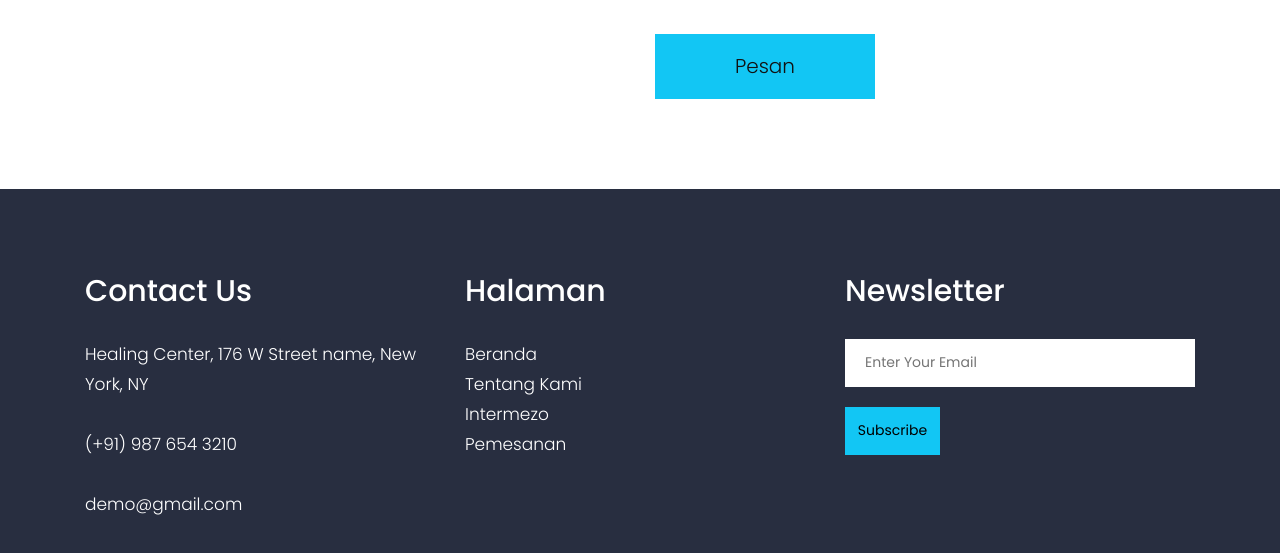
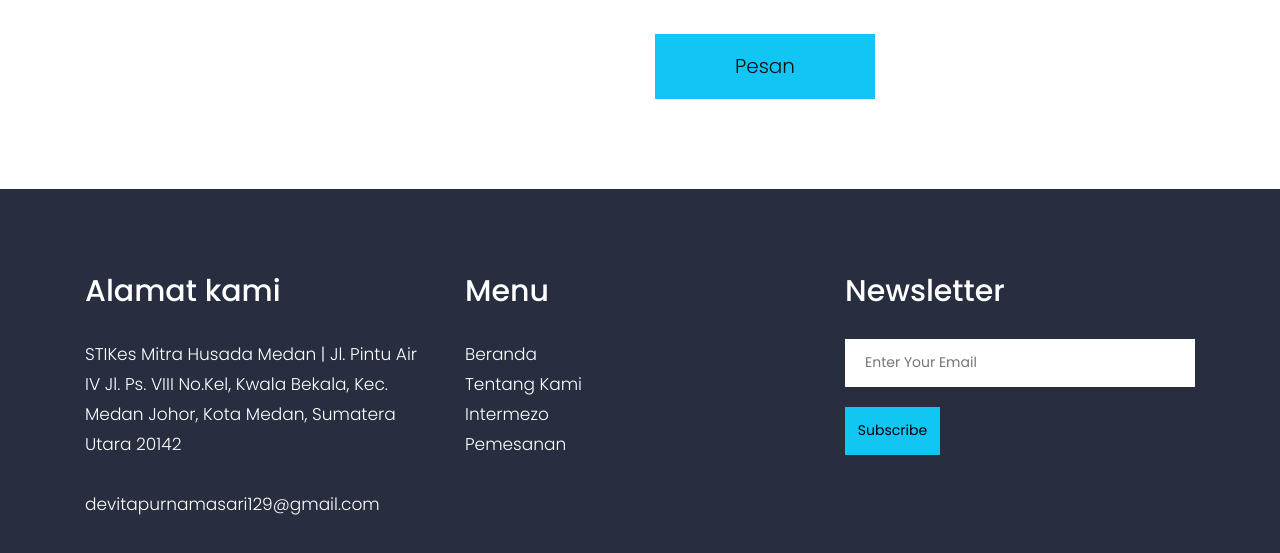
Before and after one commit to wonderkid-web/Baydicine, a plain HTML site: page index.html in a window 1280 px wide. Shown: the part 3937-4490 px from the top of the page. Drawn offline with Linux system fonts and the light colour scheme.

Commit message:
update alamat

```diff
--- a/index.html
+++ b/index.html
@@ -24,6 +24,8 @@
     <!-- Scrollbar Custom CSS -->
     <link rel="stylesheet" href="css/jquery.mCustomScrollbar.min.css">
     <!-- Tweaks for older IEs-->
+    <!-- Favicon -->
+    <link rel="shortcut icon" href="images/assets/leaf-2.jpg">
     <!--[if lt IE 9]>
       <script src="https://oss.maxcdn.com/html5shiv/3.7.3/html5shiv.min.js"></script>
       <script src="https://oss.maxcdn.com/respond/1.4.2/respond.min.js"></script><![endif]-->
@@ -314,11 +316,11 @@
             <div class="container">
                     <div class="row">
                         <div class="col-lg-4 col-md-6 col-sm-12">
-                            <h3>Contact Us</h3>
-                            <p>Healing Center, 176 W Street name, New York, NY<br><br>(+91) 987 654 3210<br><br>demo@gmail.com</p>
+                            <h3>Alamat kami</h3>
+                            <p>STIKes Mitra Husada Medan | Jl. Pintu Air IV Jl. Ps. VIII No.Kel, Kwala Bekala, Kec. Medan Johor, Kota Medan, Sumatera Utara 20142<br><br>devitapurnamasari129@gmail.com</p>
                         </div>
                         <div class="col-lg-4 col-md-6 col-sm-12">
-                            <h3>Halaman</h3>
+                            <h3>Menu</h3>
                             <p>
                               <a href="#home">Beranda</a><br>
                               <a href="#about">Tentang Kami</a><br>
```
